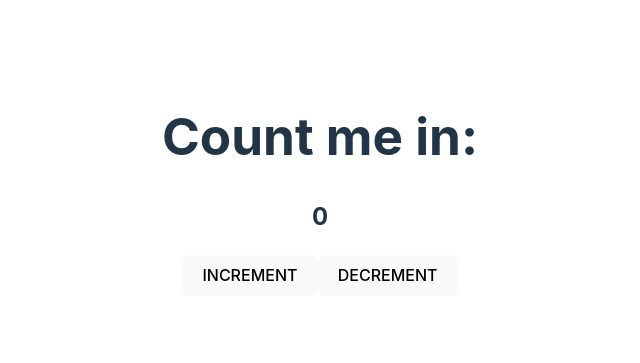
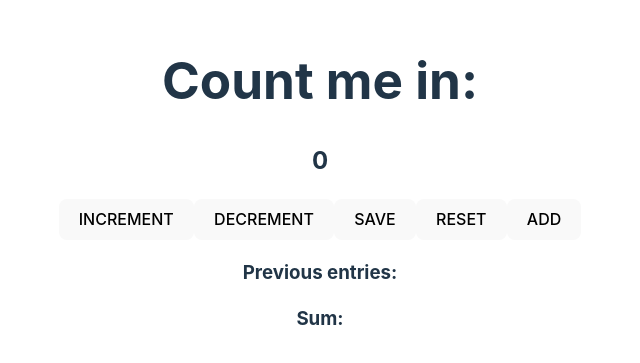
Before and after one commit to GinoongFlores/react-recreating-projects, a React (Vite) app: page / in a window 1280 px wide. Shown: the part 215-578 px from the top of the page, without its empty margins (320-960 px from the left). Built offline with nearby package versions, Linux system fonts and the light colour scheme.

Commit message:
feat(save&add): function

```diff
--- a/src/App.jsx
+++ b/src/App.jsx
@@ -17,14 +17,54 @@ function App() {
 
 	const decrement = () => {
 		setCount(count - 1);
+		count === 0 && setCount(0); // simplified version using ternary operator
+	};
+
+	const save = () => {
+		// count !== 0 && setCounter(counter + count + "-");
+		if (count !== 0) {
+			const updatedCounter = counter.endsWith("-")
+				? counter + count
+				: counter + "-" + count;
+			setCounter(updatedCounter);
+		}
+	};
+
+	const add = () => {
+		if (!addOnce && count !== 0 && counter.split("-").length > 1) {
+			setAddAll([
+				...addAll,
+				counter
+					.split("-")
+					.map(Number)
+					.reduce((accumulator, currentValue) => accumulator + currentValue),
+			]);
+
+			setAddOnce(true);
+		}
+	};
+
+	const reset = () => {
+		setCount(0);
+		setCounter(0);
+		setAddAll([]);
+		setAddOnce(false);
 	};
 
 	return (
 		<div className="App">
 			<h1>Count me in: </h1>
 			<h2>{count}</h2>
-			<button>INCREMENT</button>
-			<button>DECREMENT</button>
+			<div className="buttons">
+				<button onClick={increment}>INCREMENT</button>
+				<button onClick={decrement}>DECREMENT</button>
+				<button onClick={save}>SAVE</button>
+				<button onClick={reset}>RESET</button>
+				<button onClick={add}>ADD</button>
+			</div>
+
+			<h3>Previous entries: {counter}</h3>
+			<h3>Sum: {addAll}</h3>
 		</div>
 	);
 }
```
